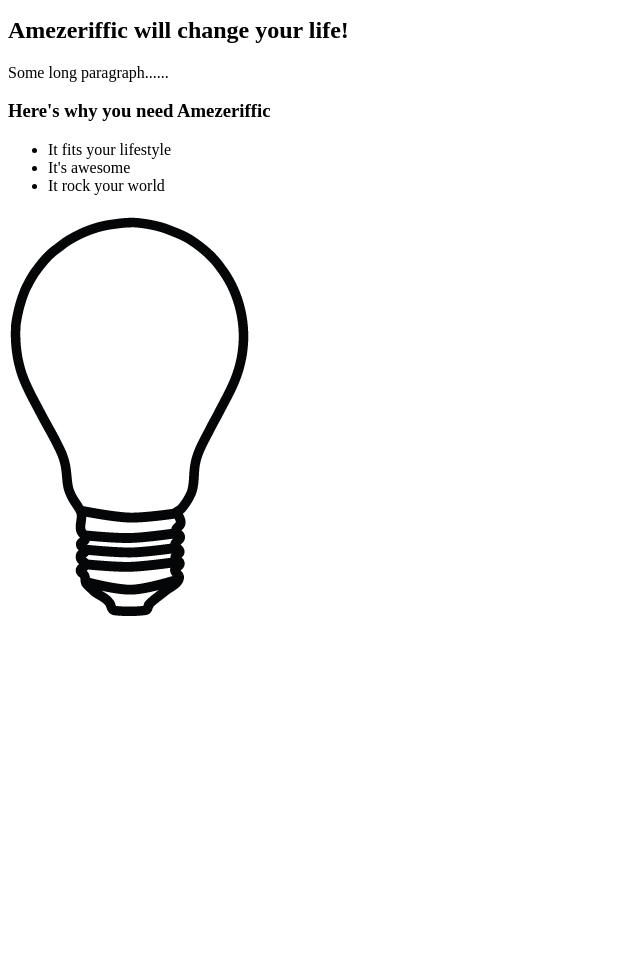
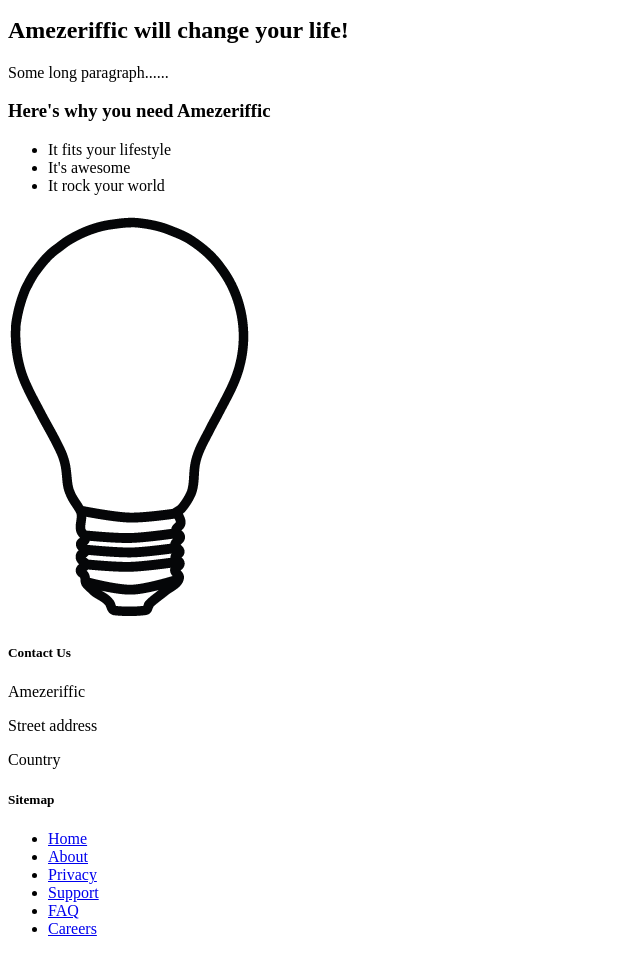
Before and after one commit to shaulber/LearnWebAppDev, a plain HTML site: page Chapter2/index.html in a window 1280 px wide. Shown: the part 101-1055 px from the top of the page, without its empty margins (0-640 px from the left). Before the commit the page ends 800 px from the top, so only its background shows below. Drawn offline with Linux system fonts and the light colour scheme.

Commit message:
Done with footer

```diff
--- a/Chapter2/index.html
+++ b/Chapter2/index.html
@@ -24,6 +24,35 @@
     <img src="lightbulb.png" alt="an image of lightbulb">
 </main>
 <footer>
+    <div class="contact">
+        <h5>Contact Us</h5>
+        <p>Amezeriffic</p>
+        <p>Street address</p>
+        <p>Country</p>
+    </div>
+    <div class="sitemap">
+        <h5>Sitemap</h5>
+        <ul>
+            <li>
+                <a href="#">Home</a>
+            </li>
+            <li>
+                <a href="#">About</a>
+            </li>
+            <li>
+                <a href="#">Privacy</a>
+            </li>
+            <li>
+                <a href="#">Support</a>
+            </li>
+            <li>
+                <a href="#">FAQ</a>
+            </li>
+            <li>
+                <a href="#">Careers</a>
+            </li>
 
+        </ul>
+    </div>
 </footer>
 </html>
```
